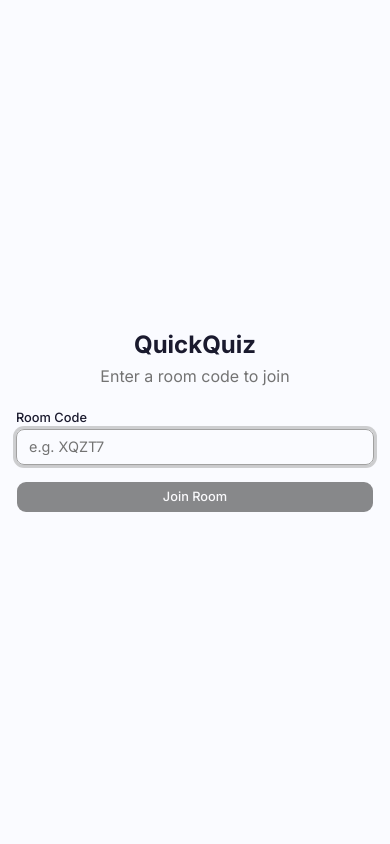
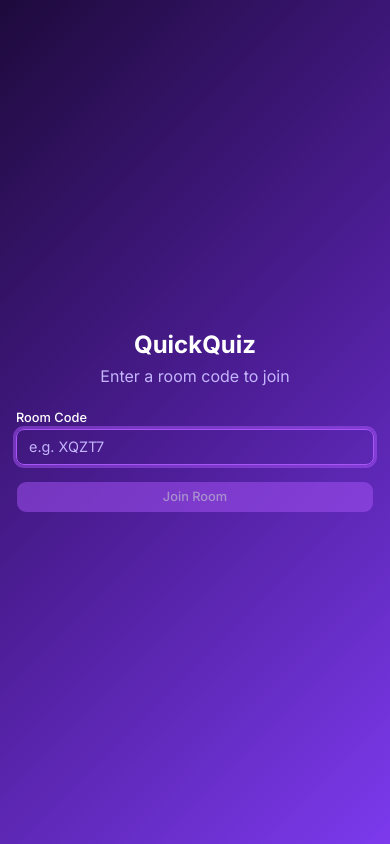
Before and after one commit to supasan7/quickquiz, a Next.js app: page /play in a window 390 px wide. Built offline with nearby package versions, Linux system fonts and the light colour scheme.

Commit message:
chore: remap design tokens to brand palette and update gitignore
เปลี่ยน shadcn tokens ให้ตรงกับ brand สีม่วง (Gartic Phone-style)
gradient background, purple card surfaces, white text
เพิ่ม .playwright-mcp/ ใน .gitignore

```diff
--- a/src/app/globals.css
+++ b/src/app/globals.css
@@ -5,223 +5,140 @@
 @custom-variant dark (&:is(.dark *));
 
 /* ════════════════════════════════════════════════════════
-   RUNTIME TOKENS  —  values that switch with [data-theme]
+   TOKENS — QuickQuiz brand (Gartic Phone-style vibrant)
    ════════════════════════════════════════════════════════ */
 
 :root {
-  /* Background layers */
-  --bg:          #FAFBFF;   /* page */
-  --surface:     #FFFFFF;   /* card / panel */
-  --surface-2:   #F0EDFF;   /* tinted: inputs, list items, hover bg */
+  --background:           #2E0D5C;
+  --foreground:           #FFFFFF;
 
-  /* Borders */
-  --border:          oklch(0.922 0 0);
+  --card:                 #3D1472;
+  --card-foreground:      #FFFFFF;
 
-  /* Text */
-  --text:        #1A1A2E;   /* primary */
-  --text-muted:  #55557A;   /* secondary */
-  --text-subtle: #9999BB;   /* hints, labels, placeholders */
+  --popover:              #3D1472;
+  --popover-foreground:   #FFFFFF;
 
-  /* Brand */
-  --primary:          oklch(0.205 0 0);
-  --primary-hov: #6D28D9;
+  --primary:              #A855F7;
+  --primary-foreground:   #FFFFFF;
 
-  /* Elevation */
-  --shadow:      0 2px 12px rgba(0, 0, 0, .08);
-  --background:          oklch(1 0 0);
-  --foreground:          oklch(0.145 0 0);
-  --card:          oklch(1 0 0);
-  --card-foreground:          oklch(0.145 0 0);
-  --popover:          oklch(1 0 0);
-  --popover-foreground:          oklch(0.145 0 0);
-  --primary-foreground:          oklch(0.985 0 0);
-  --secondary:          oklch(0.97 0 0);
-  --secondary-foreground:          oklch(0.205 0 0);
-  --muted:          oklch(0.97 0 0);
-  --muted-foreground:          oklch(0.556 0 0);
-  --accent:          oklch(0.97 0 0);
-  --accent-foreground:          oklch(0.205 0 0);
-  --destructive:          oklch(0.577 0.245 27.325);
-  --input:          oklch(0.922 0 0);
-  --ring:          oklch(0.708 0 0);
-  --chart-1:          oklch(0.87 0 0);
-  --chart-2:          oklch(0.556 0 0);
-  --chart-3:          oklch(0.439 0 0);
-  --chart-4:          oklch(0.371 0 0);
-  --chart-5:          oklch(0.269 0 0);
-  --radius:          0.625rem;
-  --sidebar:          oklch(0.985 0 0);
-  --sidebar-foreground:          oklch(0.145 0 0);
-  --sidebar-primary:          oklch(0.205 0 0);
-  --sidebar-primary-foreground:          oklch(0.985 0 0);
-  --sidebar-accent:          oklch(0.97 0 0);
-  --sidebar-accent-foreground:          oklch(0.205 0 0);
-  --sidebar-border:          oklch(0.922 0 0);
-  --sidebar-ring:          oklch(0.708 0 0);
-}
+  --secondary:            #4C1D95;
+  --secondary-foreground: #FFFFFF;
 
-[data-theme="dark"] {
-  --bg:          #0D0D1F;
-  --surface:     #16162E;
-  --surface-2:   #1E1E40;
-  --border:      #2A2A50;
-  --text:        #F0F0FF;
-  --text-muted:  #AAAACC;
-  --text-subtle: #555577;
-  --primary:     #8B5CF6;
-  --primary-hov: #7C3AED;
-  --shadow:      0 2px 16px rgba(0, 0, 0, .5);
+  --muted:                #4C1D95;
+  --muted-foreground:     #C4B5FD;
+
+  --accent:               #5B21B6;
+  --accent-foreground:    #FFFFFF;
+
+  --destructive:          oklch(0.704 0.191 22.216);
+
+  --border:               #6D28D9;
+  --input:                #5B21B6;
+  --ring:                 #A855F7;
+
+  --radius:               0.625rem;
+
+  --text-subtle:          #A78BFA;
+  --shadow-card:          0 4px 24px rgba(0, 0, 0, .4);
+
+  --sidebar:              #3D1472;
+  --sidebar-foreground:   #FFFFFF;
+  --sidebar-primary:      #A855F7;
+  --sidebar-primary-foreground: #FFFFFF;
+  --sidebar-accent:       #4C1D95;
+  --sidebar-accent-foreground:  #FFFFFF;
+  --sidebar-border:       #6D28D9;
+  --sidebar-ring:         #A855F7;
 }
 
 /* ════════════════════════════════════════════════════════
    TAILWIND THEME
    ════════════════════════════════════════════════════════ */
 
-/* @theme inline  →  utilities output var(--…) so they respond to theme switches */
 @theme inline {
-  --color-bg:            var(--bg);
-  --color-surface:       var(--surface);
-  --color-surface-2:     var(--surface-2);
-  --color-border:        var(--border);
-  --color-text:          var(--text);
-  --color-text-muted:    var(--text-muted);
-  --color-text-subtle:   var(--text-subtle);
-  --color-primary:       var(--primary);
-  --color-primary-hover: var(--primary-hov);
+  --color-background:           var(--background);
+  --color-foreground:           var(--foreground);
+  --color-card:                 var(--card);
+  --color-card-foreground:      var(--card-foreground);
+  --color-popover:              var(--popover);
+  --color-popover-foreground:   var(--popover-foreground);
+  --color-primary:              var(--primary);
+  --color-primary-foreground:   var(--primary-foreground);
+  --color-secondary:            var(--secondary);
+  --color-secondary-foreground: var(--secondary-foreground);
+  --color-muted:                var(--muted);
+  --color-muted-foreground:     var(--muted-foreground);
+  --color-accent:               var(--accent);
+  --color-accent-foreground:    var(--accent-foreground);
+  --color-destructive:          var(--destructive);
+  --color-border:               var(--border);
+  --color-input:                var(--input);
+  --color-ring:                 var(--ring);
+  --color-subtle:               var(--text-subtle);
+  --shadow-card:                var(--shadow-card);
 
-  --shadow-card: var(--shadow);
+  --color-sidebar:                      var(--sidebar);
+  --color-sidebar-foreground:           var(--sidebar-foreground);
+  --color-sidebar-primary:              var(--sidebar-primary);
+  --color-sidebar-primary-foreground:   var(--sidebar-primary-foreground);
+  --color-sidebar-accent:               var(--sidebar-accent);
+  --color-sidebar-accent-foreground:    var(--sidebar-accent-foreground);
+  --color-sidebar-border:               var(--sidebar-border);
+  --color-sidebar-ring:                 var(--sidebar-ring);
 
-  --font-heading:          var(--font-sans);
+  --font-sans: var(--font-inter), system-ui, sans-serif;
 
-  --font-sans:          var(--font-sans);
-
-  --color-sidebar-ring:          var(--sidebar-ring);
-
-  --color-sidebar-border:          var(--sidebar-border);
-
-  --color-sidebar-accent-foreground:          var(--sidebar-accent-foreground);
-
-  --color-sidebar-accent:          var(--sidebar-accent);
-
-  --color-sidebar-primary-foreground:          var(--sidebar-primary-foreground);
-
-  --color-sidebar-primary:          var(--sidebar-primary);
-
-  --color-sidebar-foreground:          var(--sidebar-foreground);
-
-  --color-sidebar:          var(--sidebar);
-
-  --color-chart-5:          var(--chart-5);
-
-  --color-chart-4:          var(--chart-4);
-
-  --color-chart-3:          var(--chart-3);
-
-  --color-chart-2:          var(--chart-2);
-
-  --color-chart-1:          var(--chart-1);
-
-  --color-ring:          var(--ring);
-
-  --color-input:          var(--input);
-
-  --color-destructive:          var(--destructive);
-
-  --color-accent-foreground:          var(--accent-foreground);
-
-  --color-accent:          var(--accent);
-
-  --color-muted-foreground:          var(--muted-foreground);
-
-  --color-muted:          var(--muted);
-
-  --color-secondary-foreground:          var(--secondary-foreground);
-
-  --color-secondary:          var(--secondary);
-
-  --color-primary-foreground:          var(--primary-foreground);
-
-  --color-popover-foreground:          var(--popover-foreground);
-
-  --color-popover:          var(--popover);
-
-  --color-card-foreground:          var(--card-foreground);
-
-  --color-card:          var(--card);
-
-  --color-foreground:          var(--foreground);
-
-  --color-background:          var(--background);
-
-  --radius-sm:          calc(var(--radius) * 0.6);
-
-  --radius-md:          calc(var(--radius) * 0.8);
-
-  --radius-lg:          var(--radius);
-
-  --radius-xl:          calc(var(--radius) * 1.4);
-
-  --radius-2xl:          calc(var(--radius) * 1.8);
-
-  --radius-3xl:          calc(var(--radius) * 2.2);
-
-  --radius-4xl:          calc(var(--radius) * 2.6);
-}
-
-/* @theme  →  utilities inline the raw value (no var wrapper) */
-@theme {
-  /* ── Answer buttons  (fixed — same in all themes) ─────── */
-  --color-answer-a:  #EF4444;   /* Red   ▲ */
-  --color-answer-b:  #3B82F6;   /* Blue  ◆ */
-  --color-answer-c:  #D97706;   /* Amber ● */
-  --color-answer-d:  #16A34A;   /* Green ■ */
-  --color-timer-end: #EC4899;   /* timer-bar gradient end */
+  /* ── Answer buttons ───────────────────────────────────── */
+  --color-answer-a:   #EF4444;
+  --color-answer-b:   #3B82F6;
+  --color-answer-c:   #D97706;
+  --color-answer-d:   #16A34A;
+  --color-timer-end:  #EC4899;
 
   /* ── Feedback ─────────────────────────────────────────── */
-  --color-success: #16A34A;
-  --color-error:   #EF4444;
-  --color-warning: #F59E0B;
-  --color-online:  #22C55E;
+  --color-success:  #22C55E;
+  --color-error:    #EF4444;
+  --color-warning:  #F59E0B;
+  --color-online:   #22C55E;
 
   /* ── Leaderboard rank ─────────────────────────────────── */
   --color-gold:   #F59E0B;
   --color-silver: #94A3B8;
   --color-bronze: #B45309;
 
-  /* ── Typography ───────────────────────────────────────── */
-  --font-sans:  var(--font-inter), system-ui, sans-serif;
-
-  /*
-   * The design uses a compact scale.
-   * Overrides Tailwind defaults where the prototype diverges.
-   * Semantic additions fill gaps Tailwind's scale doesn't cover.
-   */
-  --text-2xs:     0.65rem;   /* badge chips: "You", rank tags          */
-  --text-xs:      0.72rem;   /* chat sender names, section labels      */
-  --text-sm:      0.80rem;   /* metadata, hints, timer progress text   */
-  --text-base:    0.90rem;   /* default UI body                        */
-  --text-lg:      1.05rem;   /* slightly raised body, score row values */
-  --text-xl:      1.20rem;   /* room codes, logo sub                   */
-  --text-2xl:     1.30rem;   /* question text                          */
-  --text-3xl:     1.50rem;   /* screen titles, leaderboard heading     */
-  --text-title:   1.40rem;   /* timer countdown, verdict title         */
-  --text-score:   2.40rem;   /* points earned display                  */
-  --text-display: 2.80rem;   /* hero logo / landing h1                 */
-  --text-icon:    4.00rem;   /* large decorative emoji icons           */
+  /* ── Typography scale ─────────────────────────────────── */
+  --text-2xs:     0.65rem;
+  --text-xs:      0.72rem;
+  --text-sm:      0.80rem;
+  --text-base:    0.90rem;
+  --text-lg:      1.05rem;
+  --text-xl:      1.20rem;
+  --text-2xl:     1.30rem;
+  --text-3xl:     1.50rem;
+  --text-title:   1.40rem;
+  --text-score:   2.40rem;
+  --text-display: 2.80rem;
+  --text-icon:    4.00rem;
 
   /* ── Border radius ────────────────────────────────────── */
-  --radius-btn:  10px;       /* buttons, inputs, list items, bubbles   */
-  --radius-card: 16px;       /* cards, panels, answer buttons          */
-  --radius-full: 9999px;     /* pills, badges, avatars, dots           */
+  --radius-sm:   calc(var(--radius) * 0.6);
+  --radius-md:   calc(var(--radius) * 0.8);
+  --radius-lg:   var(--radius);
+  --radius-xl:   calc(var(--radius) * 1.4);
+  --radius-2xl:  calc(var(--radius) * 1.8);
+  --radius-3xl:  calc(var(--radius) * 2.2);
+  --radius-4xl:  calc(var(--radius) * 2.6);
+  --radius-btn:  10px;
+  --radius-card: 16px;
+  --radius-full: 9999px;
 
   /* ── Motion ───────────────────────────────────────────── */
-  --ease-spring: cubic-bezier(.36, 1.4, .6, 1);   /* score / badge pop  */
-  --ease-out:    cubic-bezier(.20, 0,   0,  1);   /* slide-in, collapse */
-
-  --duration-fast:  150ms;   /* hover micro-interactions               */
-  --duration-base:  250ms;   /* screen transitions, theme switch       */
-  --duration-slow:  400ms;   /* score pop, verdict reveal              */
-  --duration-spin:  800ms;   /* spinner, pulse beat                    */
+  --ease-spring: cubic-bezier(.36, 1.4, .6, 1);
+  --ease-out:    cubic-bezier(.20, 0,   0,  1);
+  --duration-fast:  150ms;
+  --duration-base:  250ms;
+  --duration-slow:  400ms;
+  --duration-spin:  800ms;
 
   /* ── Breakpoints ──────────────────────────────────────── */
   --breakpoint-sm: 600px;
@@ -233,58 +150,15 @@
    BASE
    ════════════════════════════════════════════════════════ */
 
-body {
-  background-color: var(--bg);
-  color: var(--text);
-  font-family: var(--font-sans);
-  -webkit-font-smoothing: antialiased;
-  transition:
-    background-color var(--duration-base),
-    color            var(--duration-base);
-}
-
-.dark {
-  --background:          oklch(0.145 0 0);
-  --foreground:          oklch(0.985 0 0);
-  --card:          oklch(0.205 0 0);
-  --card-foreground:          oklch(0.985 0 0);
-  --popover:          oklch(0.205 0 0);
-  --popover-foreground:          oklch(0.985 0 0);
-  --primary:          oklch(0.922 0 0);
-  --primary-foreground:          oklch(0.205 0 0);
-  --secondary:          oklch(0.269 0 0);
-  --secondary-foreground:          oklch(0.985 0 0);
-  --muted:          oklch(0.269 0 0);
-  --muted-foreground:          oklch(0.708 0 0);
-  --accent:          oklch(0.269 0 0);
-  --accent-foreground:          oklch(0.985 0 0);
-  --destructive:          oklch(0.704 0.191 22.216);
-  --border:          oklch(1 0 0 / 10%);
-  --input:          oklch(1 0 0 / 15%);
-  --ring:          oklch(0.556 0 0);
-  --chart-1:          oklch(0.87 0 0);
-  --chart-2:          oklch(0.556 0 0);
-  --chart-3:          oklch(0.439 0 0);
-  --chart-4:          oklch(0.371 0 0);
-  --chart-5:          oklch(0.269 0 0);
-  --sidebar:          oklch(0.205 0 0);
-  --sidebar-foreground:          oklch(0.985 0 0);
-  --sidebar-primary:          oklch(0.488 0.243 264.376);
-  --sidebar-primary-foreground:          oklch(0.985 0 0);
-  --sidebar-accent:          oklch(0.269 0 0);
-  --sidebar-accent-foreground:          oklch(0.985 0 0);
-  --sidebar-border:          oklch(1 0 0 / 10%);
-  --sidebar-ring:          oklch(0.556 0 0);
-}
-
 @layer base {
   * {
     @apply border-border outline-ring/50;
   }
   body {
-    @apply bg-background text-foreground;
-  }
-  html {
-    @apply font-sans;
+    @apply text-foreground font-sans antialiased;
+    background: linear-gradient(135deg, #1E0A3C 0%, #4C1D95 50%, #7C3AED 100%);
+    background-attachment: fixed;
+    min-height: 100dvh;
+    transition: color var(--duration-base);
   }
 }
```
Also changed, not shown: 1 other file (tests, documents, lock files or other folders).
